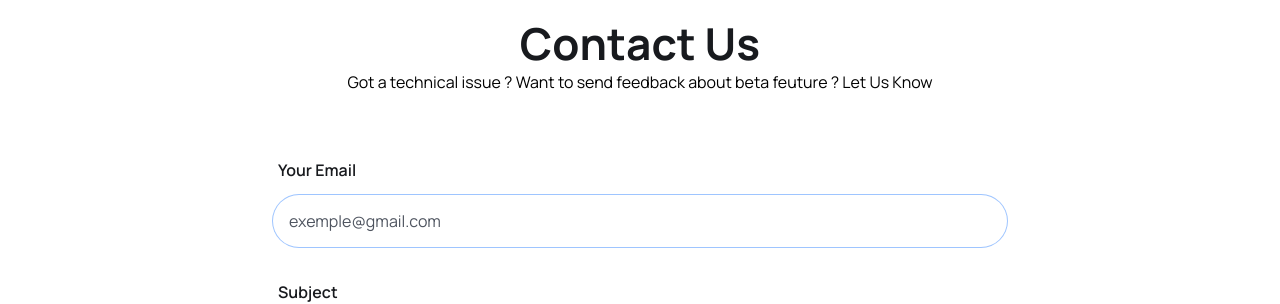
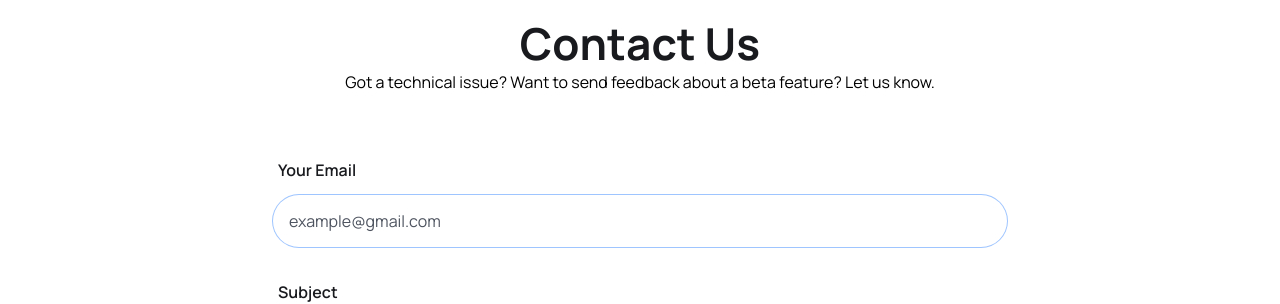
Before and after one commit to Amanw-25/VitalLink, a React (Vite) app in the folder frontend/: page /contact in a window 1280 px wide. Shown: the part 159-463 px from the top of the page. Built offline with nearby package versions, Linux system fonts and the light colour scheme.

Commit message:
All Done

```diff
--- a/frontend/package.json
+++ b/frontend/package.json
@@ -11,7 +11,10 @@
   },
   "dependencies": {
     "antd": "^5.22.6",
+    "email-js": "^2.0.3",
+    "emailjs-com": "^3.2.0",
     "framer-motion": "^11.16.4",
+    "gsap": "^3.12.5",
     "react": "^18.3.1",
     "react-dom": "^18.3.1",
     "react-icons": "^5.3.0",
--- a/frontend/src/Dashboard/doctor-account/Profile.jsx
+++ b/frontend/src/Dashboard/doctor-account/Profile.jsx
@@ -286,6 +286,8 @@ const Profile = ({ doctorData }) => {
               <option value="orthopedics">Orthopedics</option>
               <option value="dermatology">Dermatology</option>
               <option value="Pediatrics">Pediatrics</option>
+              <option value="Gynecology">Gynecology</option>
+
 
             </select>
           </div>
--- a/frontend/src/Dashboard/user-account/MyBookings.jsx
+++ b/frontend/src/Dashboard/user-account/MyBookings.jsx
@@ -8,6 +8,7 @@ import DoctorCard from '../../components/Doctors/DoctorCard'
 
 const MyBookings = () => {
   const { data, loading, error } = useFetchData(`${BASE_URL}/user/appointments/my-appointments`);
+  console.log(error);
   const appointments = data ? data.data : [];
 
   return (
--- a/frontend/src/components/About/About.jsx
+++ b/frontend/src/components/About/About.jsx
@@ -1,44 +1,85 @@
-import React from 'react'
-
-import { Link } from 'react-router-dom'
-
-import aboutImg from '../../assets/images/about.png'
-import aboutCardImg from '../../assets/images/about-card.png'
-
+import React from "react";
+import { Link } from "react-router-dom";
+import { motion } from "framer-motion";
+import aboutImg from "../../assets/images/about.png";
+import aboutCardImg from "../../assets/images/about-card.png";
 
 function About() {
+  const fadeInSide = {
+    initial: { opacity: 0, x: -100 },
+    animate: { opacity: 1, x: 0 },
+    transition: { duration: 4.2, ease: "easeInOut" },
+  };
+
+  const fadeInRightSide = {
+    initial: { opacity: 0, x: 150 },
+    animate: { opacity: 1, x: 0 },
+    transition: { duration: 4.2, ease: "easeInOut" },
+  };
+
+  const fadeInUp = {
+    initial: { opacity: 0, y: 80 },
+    animate: { opacity: 1, y: 0 },
+    transition: { duration: 4.2, ease: "easeInOut", delay: 1.5 },
+  };
+
+  const buttonHover = {
+    whileHover: { scale: 1.1 },
+    whileTap: { scale: 0.95 },
+  };
+
   return (
     <section>
       <div className="container">
-            <div className='flex justify-between gap-[50px] lg:gap-[130px] xl:gap-0 flex-col lg:flex-row'>
-
-                <div className='relative w-3/4 lg:w-1/2 xl:w-[770px] z-10 order-2 lg:first-letter:order-1'>
-                    <img src={aboutImg} alt="" />
-                    <div className='absolute z-20 bottom-4 w-[200px] md:w-[300px] right-[-30%] md:right-[-7%] lg:right-[22%]'>
-                        <img src={aboutCardImg} alt="" />
+        <div className="flex justify-between gap-[50px] lg:gap-[130px] xl:gap-0 flex-col lg:flex-row">
+          <div className="relative w-3/4 lg:w-1/2 xl:w-[770px] z-10 order-2 lg:first-letter:order-1">
+            <motion.img
+              src={aboutImg}
+              alt="About Image"
+              variants={fadeInSide}
+              initial="initial"
+              whileInView="animate"
+              viewport={{ once: true, amount: 0.5 }}
+            />
+            <div className="absolute z-20 bottom-4 w-[200px] md:w-[300px] right-[-30%] md:right-[-7%] lg:right-[22%]">
+              <motion.img
+                src={aboutCardImg}
+                alt="About"
+                variants={fadeInUp}
+                initial="initial"
+                whileInView="animate"
+                viewport={{ once: true, amount: 0.5 }}
+              />
             </div>
           </div>
 
-                <div className='w-full lg:w-1/2 xl:w-[670px] order-1 lg:order-2'>
-                    <h2 className='heading '>Proud To Be One Of The Nations Best</h2>
-                    <p className='text__para  mt-[18px]'>Welcome To Our Doctor s Appointment App! Our Goal Is To Provide
+          <div className="w-full lg:w-1/2 xl:w-[670px] order-1 lg:order-2">
+            <h2 className="heading ">Proud To Be One Of The Nations Best</h2>
+            <p className="text__para  mt-[18px]">
+              Welcome To Our Doctor s Appointment App! Our Goal Is To Provide
               Seamless Healthcare Access, Enabling You To Book Appointments,
-                    Access Medical Records, And Receive Personalized Care, All In
-                    One Place.</p>
+              Access Medical Records, And Receive Personalized Care, All In One
+              Place.
+            </p>
 
-                <p className="text__para mt-[30px]">Introducing Our Revolutionary Doctor s Appointment App!
-                    Designed With Your Convenience in Mind, It Streamlines the Booking Process, Offers Real-Time
-                    Availability, and Provides Secure Communication With Healthcare Professionals. Experience Hassle-Free
-                    Healthcare at Your Fingertips!</p>
+            <p className="text__para mt-[30px]">
+              Introducing Our Revolutionary Doctor s Appointment App! Designed
+              With Your Convenience in Mind, It Streamlines the Booking Process,
+              Offers Real-Time Availability, and Provides Secure Communication
+              With Healthcare Professionals. Experience Hassle-Free Healthcare
+              at Your Fingertips!
+            </p>
 
-                    <Link to='/doctors'>
-                        <button className="btn">Learn More</button>
+            <Link to="/doctors">
+              <motion.button className="btn" {...buttonHover}>
+                Learn More
+              </motion.button>
             </Link>
           </div>
         </div>
       </div>
     </section>
-  )
+  );
 }
 
-export default About
+export default About;
--- a/frontend/src/components/Faq/FaqItem.jsx
+++ b/frontend/src/components/Faq/FaqItem.jsx
@@ -1,19 +1,48 @@
 import React, { useState } from 'react';
 import { AiOutlineMinus, AiOutlinePlus } from 'react-icons/ai';
+import { motion } from 'framer-motion';
 
-const FaqItem = ({ item }) => {
-  const [isOpen, setIsOpen] = useState(false);
+const FaqItem = ({ item, index }) => {
+  const [isOpen, setIsOpen] = useState(false); // Independent state per item
+
+  // Toggle state for each FAQ item
   const toggleAccordion = () => {
     setIsOpen(!isOpen);
   };
 
+  // Animation for each FAQ item
+  const itemVariants = {
+    initial: { opacity: 0, y: 20 },
+    animate: {
+      opacity: 1,
+      y: 0,
+      transition: { delay: index * 0.2, duration: 0.8, ease: 'easeOut' },
+    },
+  };
+
+  // Animation for the content when it's opened
+  const contentVariants = {
+    initial: { opacity: 0, height: 0 },
+    animate: {
+      opacity: 1,
+      height: 'auto',
+      transition: { duration: 0.5, ease: 'easeOut' },
+    },
+  };
+
   return (
-    <div className='p-3 lg:p-5 rounded-[12px] border border-solid border-[#E0E0E0] mb-5 cursor-pointer'>
+    <motion.div
+      className="p-3 lg:p-5 rounded-[12px] border border-solid border-[#E0E0E0] mb-5 cursor-pointer"
+      variants={itemVariants}
+      initial="initial"
+      whileInView="animate"
+      viewport={{ once: true, amount: 0.5 }}
+    >
       <div
-        className='flex items-center justify-between gap-5 '
+        className="flex items-center justify-between gap-5"
         onClick={toggleAccordion}
       >
-        <h4 className='text-[16px] leading-[30px] lg:text-[18px] lg:leading-[30px] text-headingColor font-[700]'>
+        <h4 className="text-[16px] leading-[30px] lg:text-[18px] lg:leading-[30px] text-headingColor font-[700]">
           {item.question}
         </h4>
 
@@ -26,14 +55,20 @@ const FaqItem = ({ item }) => {
         </div>
       </div>
 
+      {/* Animate the content for the clicked FAQ */}
       {isOpen && (
-        <div className='mt-4'>
-          <p className='text-[14px] leading-[24px] lg:text-[16px] lg:leading-[30px] text-textColor'>
-          {item.content}
-          </p>
-        </div>
+              <motion.div
+              className="mt-4"
+              variants={contentVariants}
+              initial="initial"
+              animate={isOpen ? 'animate' : 'initial'}
+            >
+              <p className="text-[14px] leading-[24px] lg:text-[16px] lg:leading-[30px] text-textColor">
+                {item.content}
+              </p>
+            </motion.div>
       )}
-    </div>
+    </motion.div>
   );
 };
 
--- a/frontend/src/components/Faq/FaqList.jsx
+++ b/frontend/src/components/Faq/FaqList.jsx
@@ -1,14 +1,28 @@
-import React from 'react'
-import {faqs} from '../../assets/data/faqs';
+import React from 'react';
+import { faqs } from '../../assets/data/faqs';
 import FaqItem from './FaqItem';
+import { motion } from 'framer-motion';
+
 const FaqList = () => {
+  const listVariants = {
+    initial: { opacity: 0, y: 50 },
+    animate: { opacity: 1, y: 0 },
+    transition: { duration: 1, ease: 'easeOut' },
+  };
+
   return (
-    <ul className='mt-[38px]'>
-      {faqs.map((item,index) => (
-        <FaqItem item={item} key={index} />
+    <motion.ul
+      className="mt-[38px]"
+      variants={listVariants}
+      initial="initial"
+      whileInView="animate"
+      viewport={{ once: true, amount: 0.5 }}
+    >
+      {faqs.map((item, index) => (
+        <FaqItem item={item} key={index} index={index} />
       ))}
-    </ul>
-  )
-}
+    </motion.ul>
+  );
+};
 
-export default FaqList
+export default FaqList;
--- a/frontend/src/components/Services/ServiceCard.jsx
+++ b/frontend/src/components/Services/ServiceCard.jsx
@@ -1,12 +1,24 @@
-/* eslint-disable react/prop-types */
 import { BsArrowRight } from "react-icons/bs";
 import { Link } from "react-router-dom";
+import { motion } from "framer-motion";
 
 function ServiceCard({ item, index }) {
   const { name, desc, bgColor, textColor } = item;
 
+  const fadeInUp = {
+    initial: { opacity: 0, y: 100 },
+    animate: { opacity: 1, y: 0 },
+    transition: { duration: 0.8, ease: "easeOut", delay: index * 0.2 },
+  };
+
   return (
-    <div className="py-[30px] px-3 lg:px-5">
+    <motion.div
+      className="py-[30px] px-3 lg:px-5"
+      variants={fadeInUp}
+      initial="initial"
+      whileInView="animate"
+      viewport={{ once: true, amount: 0.5 }}
+    >
       <h2 className="text-[26px] leading-9 text-headingColor font-[700]">
         {name}
       </h2>
@@ -35,7 +47,7 @@ function ServiceCard({ item, index }) {
           {index + 1}
         </span>
       </div>
-    </div>
+    </motion.div>
   );
 }
 
--- a/frontend/src/pages/Contact.jsx
+++ b/frontend/src/pages/Contact.jsx
@@ -1,23 +1,104 @@
+import React, { useState, useRef } from 'react';
+import emailjs from 'emailjs-com';
+import { motion } from 'framer-motion';
+
 const Contact = () => {
+  const form = useRef();
+  const [loading, setLoading] = useState(false);
+  const [success, setSuccess] = useState(false);
+  const [error, setError] = useState(false);
+
+  const handleSubmit = (e) => {
+    e.preventDefault();
+
+    setLoading(true);
+
+    emailjs
+      .sendForm(
+        "service_3nqxxfs",
+        "template_kjqk8b7",
+        form.current,
+        "Sv-YsrlCXT2Lf3dBC"
+      )
+      .then(
+        (result) => {
+          setSuccess(true);
+          setError(false);
+          form.current.reset();
+          setTimeout(() => {
+            setSuccess(false);
+          }, 5000);
+        },
+        (error) => {
+          setError(true);
+          setSuccess(false);
+        }
+      )
+      .finally(() => {
+        setLoading(false);
+      });
+  };
+
+  // Animation for the contact section and its elements
+  const sectionVariants = {
+    initial: { opacity: 0, y: 20 },
+    animate: {
+      opacity: 1,
+      y: 0,
+      transition: { duration: 0.8, ease: 'easeOut' },
+    },
+  };
+
+  const inputVariants = {
+    initial: { opacity: 0, x: -20 },
+    animate: {
+      opacity: 1,
+      x: 0,
+      transition: { delay: 0.2, duration: 0.6, ease: 'easeOut' },
+    },
+  };
+
+  const messageVariants = {
+    initial: { opacity: 0 },
+    animate: {
+      opacity: 1,
+      transition: { delay: 0.5, duration: 0.6, ease: 'easeOut' },
+    },
+  };
+
   return (
-    <section>
-      <div className='px-4 mx-auto max-w-screen-md'>
+    <motion.section
+      className='px-4 mx-auto max-w-screen-md'
+      variants={sectionVariants}
+      initial="initial"
+      animate="animate"
+    >
       <h2 className='heading text-center'>
         Contact Us
       </h2>
       <p className='mb-8 lg:mb-16 font-light text-center text__para'>
-          Got a technical issue ? Want to send feedback about beta feuture ? Let Us Know
+        Got a technical issue? Want to send feedback about a beta feature? Let us know.
       </p>
-        <form action="#" className='space-y-8'>
+      <motion.form
+        ref={form}
+        onSubmit={handleSubmit}
+        className='space-y-8'
+        variants={inputVariants}
+        initial="initial"
+        animate="animate"
+      >
         <div>
           <label htmlFor="email" className='form__label'>
             Your Email
           </label>
           <input
             type="email"
-              id='email'
-              placeholder='exemple@gmail.com'
-              className='form__input mt-1' />
+            id="email"
+            placeholder="example@gmail.com"
+            name="from_email" // Required by emailjs
+            className="form__input mt-1"
+            required
+          />
         </div>
         <div>
           <label htmlFor="subject" className='form__label'>
@@ -25,9 +106,12 @@ const Contact = () => {
           </label>
           <input
             type="text"
-              id='subject'
-              placeholder='Let us know how we can help you'
-              className='form__input mt-1' />
+            id="subject"
+            placeholder="Let us know how we can help you"
+            name="subject" // Required by emailjs
+            className="form__input mt-1"
+            required
+          />
         </div>
         <div className="sm:col-span-2">
           <label htmlFor="message" className='form__label'>
@@ -35,20 +119,45 @@ const Contact = () => {
           </label>
           <textarea
             rows={5}
-              type="text"
-              id='message'
-              placeholder='Leave a comment . . .'
-              className='form__input-1 mt-1' />
+            id="message"
+            placeholder="Leave a comment . . ."
+            name="message" // Required by emailjs
+            className="form__input-1 mt-1"
+            required
+          />
         </div>
         <button
           type="submit"
-            className="btn rounded sm:w-fit">
-            Submit
+          className="btn rounded sm:w-fit"
+          disabled={loading}
+        >
+          {loading ? "Sending..." : "Submit"}
         </button>
-        </form>
-      </div>
-    </section>
-    )
-}
+      </motion.form>
 
-export default Contact
+      {/* Success/Error Message */}
+      {success && (
+        <motion.div
+          className="mt-4 text-green-500"
+          variants={messageVariants}
+          initial="initial"
+          animate="animate"
+        >
+          Message Sent Successfully!
+        </motion.div>
+      )}
+      {error && (
+        <motion.div
+          className="mt-4 text-red-500"
+          variants={messageVariants}
+          initial="initial"
+          animate="animate"
+        >
+          Error: Something went wrong. Please try again.
+        </motion.div>
+      )}
+    </motion.section>
+  );
+};
+
+export default Contact;
--- a/frontend/src/pages/Home.jsx
+++ b/frontend/src/pages/Home.jsx
@@ -20,9 +20,31 @@ import ServiceList from "../components/Services/ServiceList";
 import DoctorList from "../components/Doctors/DoctorList";
 import FaqList from "../components/Faq/FaqList";
 import Testimonal from "../components/Testimonal/Testimonal";
-import {motion} from 'framer-motion';
+import { motion } from "framer-motion";
+export const Home = () => {
+  const fadeInSide = {
+    initial: { opacity: 0, x: -100 },
+    animate: { opacity: 1, x: 0 },
+    transition: { duration: 0.8, ease: "easeOut" },
+  };
 
-export const Home = () => {
+  const fadeInRightSide = {
+    initial: { opacity: 0, x: 150 },
+    animate: { opacity: 1, x: 0 },
+    transition: { duration: 0.8, ease: "easeOut" },
+  };
+
+  const fadeInUp = {
+    initial: { opacity: 0, y: 80 },
+    animate: { opacity: 1, y: 0 },
+    transition: { duration: 0.8, ease: "easeOut" },
+  };
+
+  const buttonHover = {
+    whileHover: { scale: 1.1 },
+    whileTap: { scale: 0.95 },
+  };
+
   return (
     <>
       {/* ========Hero-Section======== */}
@@ -31,12 +53,12 @@ export const Home = () => {
           <div className="container">
             <div className="flex flex-col lg:flex-row gap-[90px] items-center justify-between">
               <div>
-                <div className="lg:w-[570px]">
+                <motion.div className="lg:w-[570px]" {...fadeInSide}>
                   <h1
                     className="text-[36px] leading-[46px] text-headingColor font-[800]
                 md:text-[60px] md:leading-[70px]"
                   >
-                    Take care of your body , its the only place you have to
+                    Take care of your body, it's the only place you have to
                     live.
                   </h1>
                   <p className="text__para">
@@ -47,12 +69,14 @@ export const Home = () => {
                     empowers individuals to prioritize their well-being and seek
                     expert healthcare advice with ease and convenience.
                   </p>
-                  <button className="btn">Request An Appointment</button>
-                </div>
+                  <motion.button className="btn" {...buttonHover}>
+                    Request An Appointment
+                  </motion.button>
+                </motion.div>
 
-                <div
-                  className="mt-[30px] lg:mt-[70px] flex flex-col lg:flex-row lg:items-center gap-5
-                 lg:gap-[30px]"
+                <motion.div
+                  className="mt-[30px] lg:mt-[70px] flex flex-col lg:flex-row lg:items-center gap-5 lg:gap-[30px]"
+                  {...fadeInUp}
                 >
                   <div>
                     <h2
@@ -86,18 +110,36 @@ export const Home = () => {
                     <span className="w-[100px] h-2 bg-irisBlueColor rounded-full block mt-[-14px]"></span>
                     <p className="text__para">Patient Satisfaction</p>
                   </div>
-                </div>
+                </motion.div>
               </div>
 
-              <div className="flex gap-[30px] justify-end">
+              <motion.div
+                className="flex gap-[30px] justify-end"
+                {...fadeInRightSide}
+              >
                 <div>
-                  <img className="w-full" src={heroImg01} alt="" />
+                  <motion.img
+                    className="w-full"
+                    src={heroImg01}
+                    alt=""
+                    {...buttonHover}
+                  />
                 </div>
                 <div className="mt-[30px]">
-                  <img src={heroImg02} alt="" className="w-full mb-[30px]" />
-                  <img src={heroImg03} alt="" className="w-full" />
+                  <motion.img
+                    src={heroImg02}
+                    alt=""
+                    className="w-full mb-[30px]"
+                    {...buttonHover}
+                  />
+                  <motion.img
+                    src={heroImg03}
+                    alt=""
+                    className="w-full"
+                    {...buttonHover}
+                  />
                 </div>
-              </div>
+              </motion.div>
             </div>
           </div>
         </section>
@@ -105,7 +147,13 @@ export const Home = () => {
         {/* How It Works Section */}
 
         <section>
-          <div className="container">
+          <motion.div
+            className="container"
+            variants={fadeInUp}
+            initial="initial"
+            whileInView="animate"
+            viewport={{ once: true, amount: 0.5 }}
+          >
             <div className="lg:w-[470px] mx-auto">
               <h2 className="heading text-center">
                 Providing The Best Medical Services
@@ -116,15 +164,17 @@ export const Home = () => {
               </p>
             </div>
 
-            <div
-              className="grid grid-cols-1 md:grid-cols-2 lg:grid-cols-3 gap-5 lg:gap-[30px]
-          mt-[30px] lg:mt-[55px]"
-            >
-              <div className="py-[30px] px-5">
+            {/* Grid container */}
+            <div className="grid grid-cols-1 md:grid-cols-2 lg:grid-cols-3 gap-5 lg:gap-[30px] mt-[30px] lg:mt-[55px]">
+              {/* Section 1: Find a Doctor */}
+              <motion.div
+                className="py-[30px] px-5"
+                variants={fadeInUp}
+                transition={{ duration: 0.8, delay: 0.3 }}
+              >
                 <div className="flex items-center justify-center">
-                  <img src={icon01} alt="" />
+                  <img src={icon01} alt="Find A Doctor" />
                 </div>
-
                 <div className="mt-[30px]">
                   <h2 className="text-[26px] leading-9 text-headingColor font-[700] text-center">
                     Find A Doctor
@@ -133,7 +183,6 @@ export const Home = () => {
                     World-Class Care For Everyone. Our Health System Offers
                     Unmatched, Expert Health Care. From The Lab To The Clinic.
                   </p>
-
                   <Link
                     to="/doctors"
                     className="w-[44px] h-[44px] rounded-full border border-solid border-[#181A1E] mt-[30px] mx-auto flex items-center group
@@ -142,13 +191,17 @@ export const Home = () => {
                     <BsArrowRight className="group-hover:text-white w-6 h-5" />
                   </Link>
                 </div>
-              </div>
+              </motion.div>
 
-              <div className="py-[30px] px-5">
+              {/* Section 2: Find A Location */}
+              <motion.div
+                className="py-[30px] px-5"
+                variants={fadeInUp}
+                transition={{ duration: 0.8, delay: 0.6 }} // Delay to animate after first one
+              >
                 <div className="flex items-center justify-center">
-                  <img src={icon02} alt="" />
+                  <img src={icon02} alt="Find A Location" />
                 </div>
-
                 <div className="mt-[30px]">
                   <h2 className="text-[26px] leading-9 text-headingColor font-[700] text-center">
                     Find A Location
@@ -157,7 +210,6 @@ export const Home = () => {
                     World-Class Care For Everyone. Our Health System Offers
                     Unmatched, Expert Health Care. From The Lab To The Clinic.
                   </p>
-
                   <Link
                     to="/doctors"
                     className="w-[44px] h-[44px] rounded-full border border-solid border-[#181A1E] mt-[30px] mx-auto flex items-center group
@@ -166,13 +218,17 @@ export const Home = () => {
                     <BsArrowRight className="group-hover:text-white w-6 h-5" />
                   </Link>
                 </div>
-              </div>
+              </motion.div>
 
-              <div className="py-[30px] px-5">
+              {/* Section 3: Book Appointment */}
+              <motion.div
+                className="py-[30px] px-5"
+                variants={fadeInUp}
+                transition={{ duration: 0.8, delay: 0.9 }} // Delay to animate after the second one
+              >
                 <div className="flex items-center justify-center">
-                  <img src={icon03} alt="" />
+                  <img src={icon03} alt="Book Appointment" />
                 </div>
-
                 <div className="mt-[30px]">
                   <h2 className="text-[26px] leading-9 text-headingColor font-[700] text-center">
                     Book Appointment
@@ -181,7 +237,6 @@ export const Home = () => {
                     World-Class Care For Everyone. Our Health System Offers
                     Unmatched, Expert Health Care. From The Lab To The Clinic.
                   </p>
-
                   <Link
                     to="/doctors"
                     className="w-[44px] h-[44px] rounded-full border border-solid border-[#181A1E] mt-[30px] mx-auto flex items-center group
@@ -190,9 +245,9 @@ export const Home = () => {
                     <BsArrowRight className="group-hover:text-white w-6 h-5" />
                   </Link>
                 </div>
-              </div>
+              </motion.div>
             </div>
-          </div>
+          </motion.div>
         </section>
 
         {/* About Section */}
@@ -299,7 +354,6 @@ export const Home = () => {
           </div>
         </section>
 
-
         {/* ========= FAQ SECTION ======== */}
         <section>
           <div className="container">
@@ -318,11 +372,10 @@ export const Home = () => {
           </div>
         </section>
 
-
         {/* =======Testimonal=========*/}
 
         <section>
-        <div className="container">
+          <div className="container">
             <div className="xl:w-[470px] mx-auto">
               <h2 className="heading text-center">What our Patients Says</h2>
               <p className="text__para text-center">
@@ -330,11 +383,9 @@ export const Home = () => {
                 Unmatched, Expert Health Care.
               </p>
             </div>
-
           </div>
 
-          <Testimonal/>
-
+          <Testimonal />
         </section>
       </>
     </>
```
Also changed, not shown: frontend/src/routes/Routers.jsx (+9 -1 lines), 2 other files (tests, documents, lock files or other folders). Lines whose indentation alone changed are shown as unchanged.
